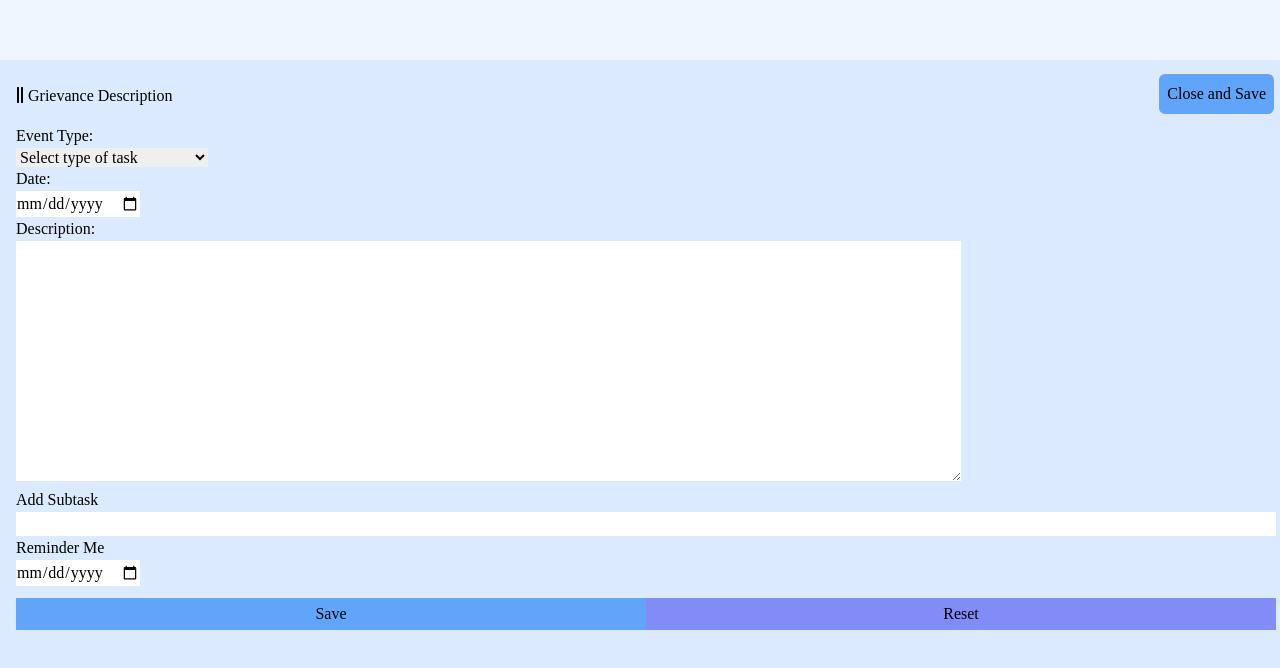
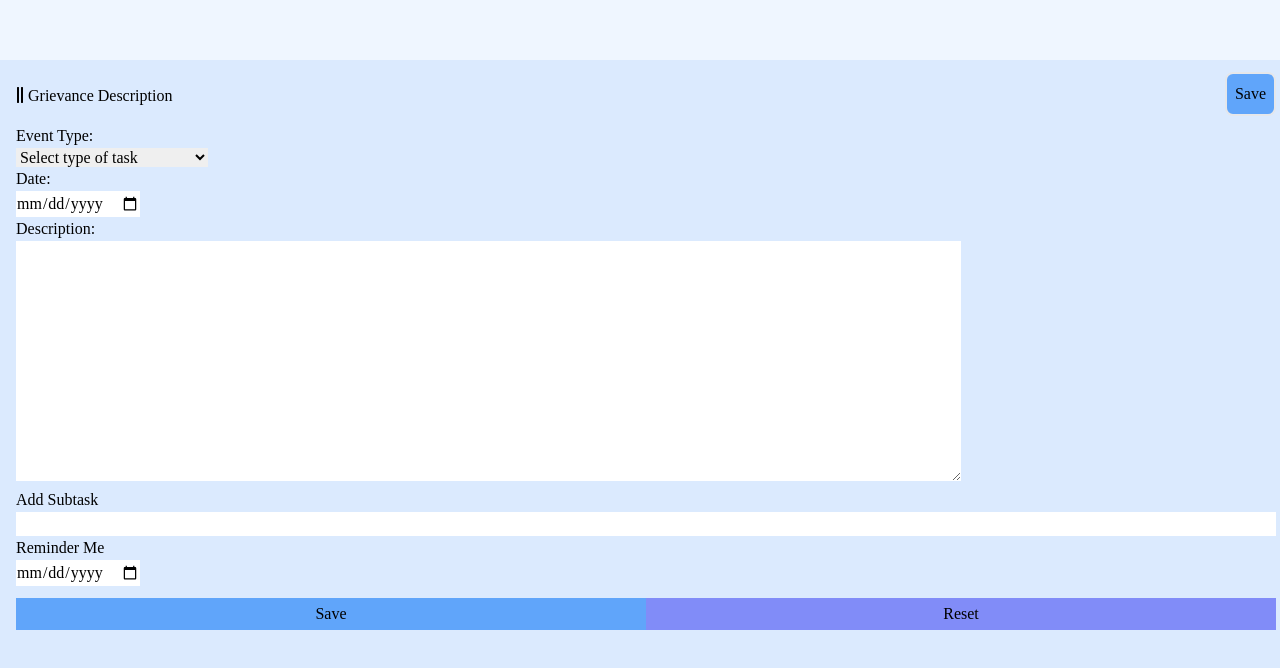
Before and after one commit to ChrisDrainOP/Grievance-and-Member-Interactions-Tracker, a React (Create React App) app: page / in a window 1280 px wide. Shown: the part 1540-2208 px from the top of the page. Built offline with nearby package versions, Linux system fonts and the light colour scheme.

Commit message:
changed grievance form save button
Changed from close and save to save

```diff
--- a/src/client/components/GrievanceForm.js
+++ b/src/client/components/GrievanceForm.js
@@ -9,7 +9,7 @@ const GrievanceForm = (prop) => {
       <input
         type='submit'
         className='text-1xl p-2 absolute right-0 top-2 bg-blue-400 border-2 rounded-lg'
-        value='Close and Save'
+        value='Save'
       />
       <form className='text-center'>
         <div className='w-3/4  pb-4 text-left'>
```
Also changed, not shown: 1 other file (tests, documents, lock files or other folders).
